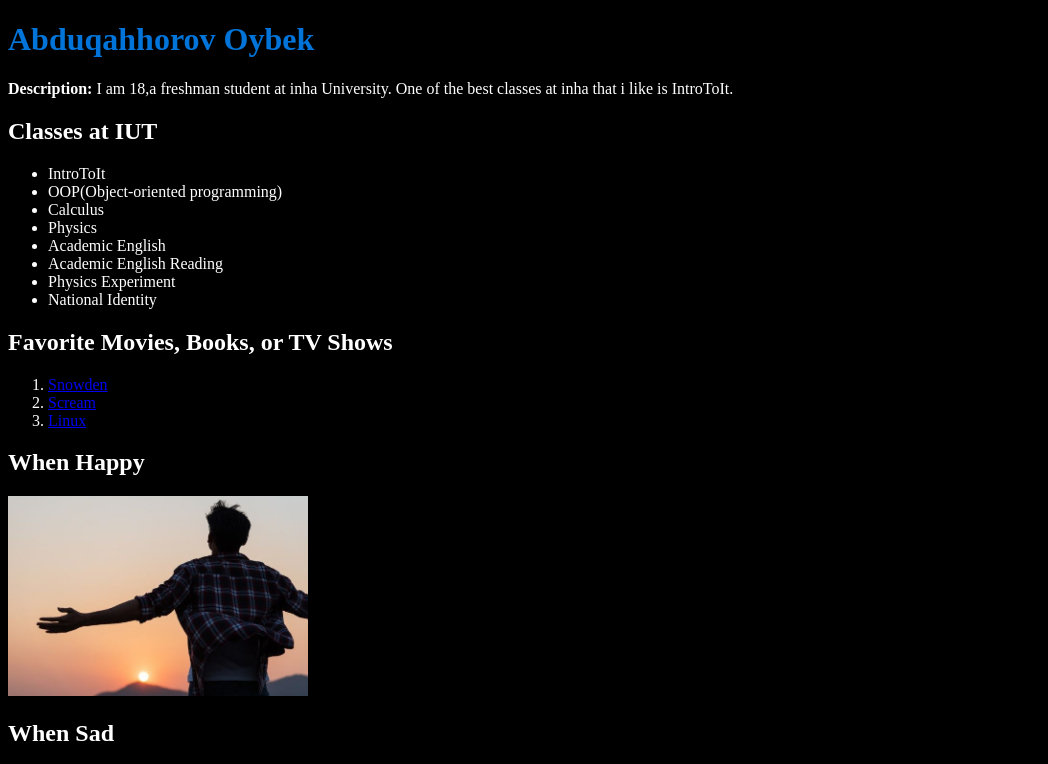
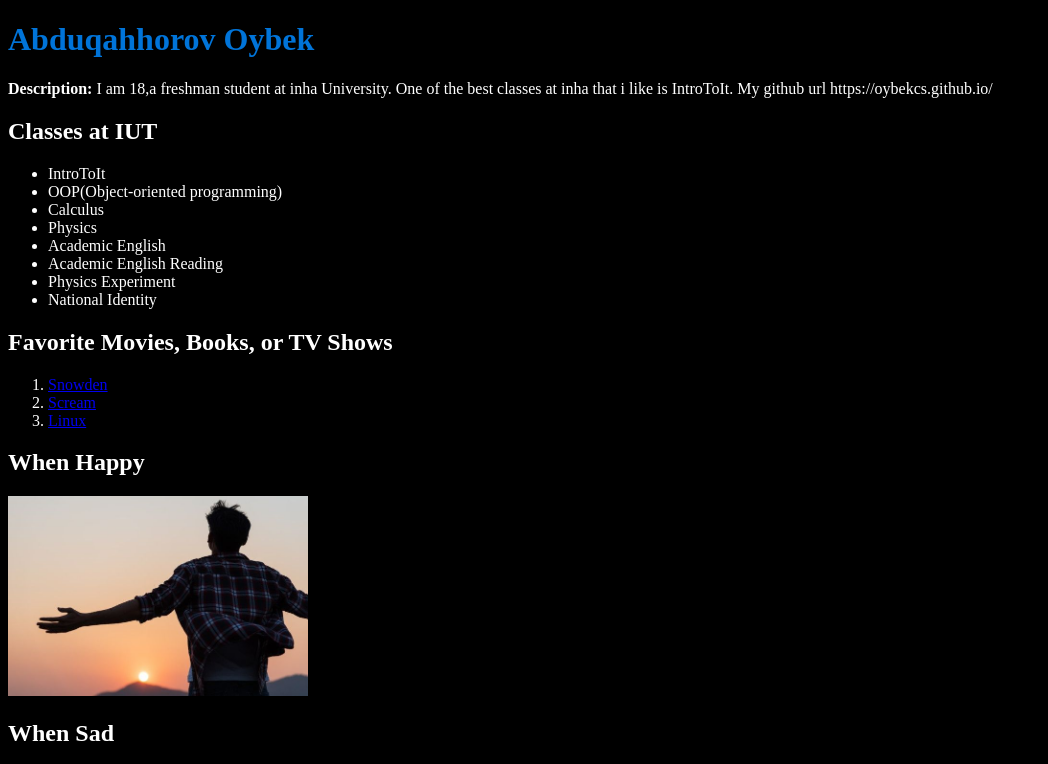
Before and after one commit to oybekcs/IntroToIt, a plain HTML site: page index.html in a window 1280 px wide. Shown: the top 764 px of the page, without its empty margins (0-1048 px from the left). Drawn offline with Linux system fonts and the light colour scheme.

Commit message:
Update index.html

```diff
--- a/index.html
+++ b/index.html
@@ -1,11 +1,11 @@
 <!DOCTYPE html>
 <html>
 <head>
-    <title>About Me</title>
+    <title>About Me(U2310011)</title>
 </head>
 <body style="background-color: black; color: white;">
     <h1 style="color: #0074D9;">Abduqahhorov Oybek</h1>
-    <p><strong>Description:</strong> I am 18,a freshman student at inha University. One of the best classes at inha that i like is IntroToIt. </p>
+    <p><strong>Description:</strong> I am 18,a freshman student at inha University. One of the best classes at inha that i like is IntroToIt. My github url https://oybekcs.github.io/ </p>
 
     <h2>Classes at IUT</h2>
     <ul>
```
